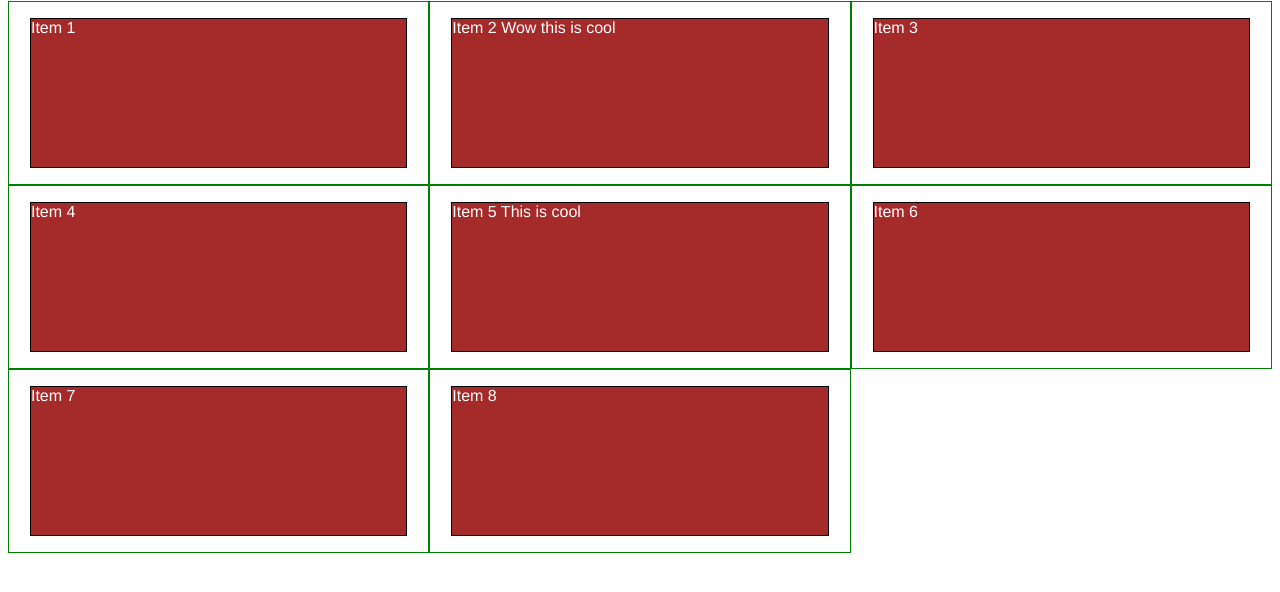
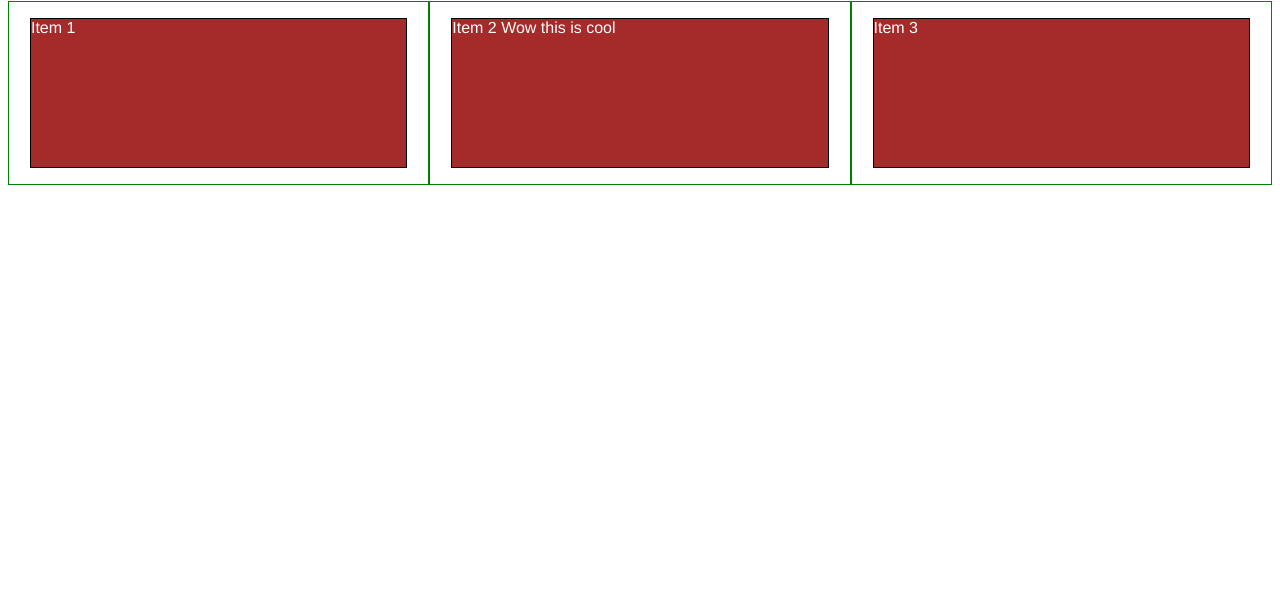
Before and after one commit to lucian-888/module2-solution, a plain HTML site: page index.html in a window 1280 px wide. Shown: the part 72-664 px from the top of the page. Drawn offline with Linux system fonts and the light colour scheme.

Commit message:
Update index.html

```diff
--- a/index.html
+++ b/index.html
@@ -127,11 +127,7 @@ p {
   <div class="col-lg-4 col-md-6"><p>Item 1</p></div>
   <div class="col-lg-4 col-md-6"><p>Item 2 Wow this is cool</p></div>
   <div class="col-lg-4 col-md-6"><p>Item 3</p></div>
-  <div class="col-lg-4 col-md-6"><p>Item 4</p></div>
-  <div class="col-lg-4 col-md-6"><p>Item 5 This is cool</p></div>
-  <div class="col-lg-4 col-md-6"><p>Item 6</p></div>
-  <div class="col-lg-4 col-md-6"><p>Item 7</p></div>
-  <div class="col-lg-4 col-md-6"><p>Item 8</p></div>
+
 </div>
 
 </body>
```
